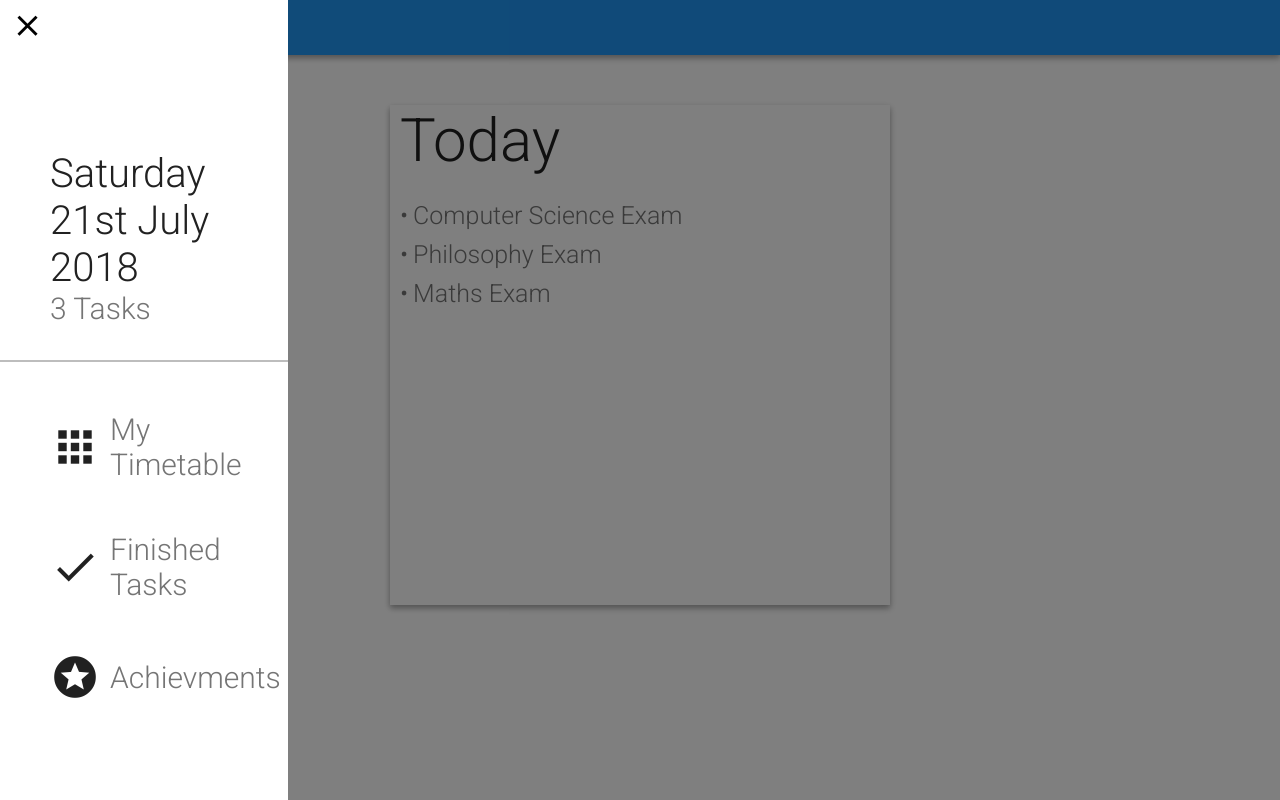
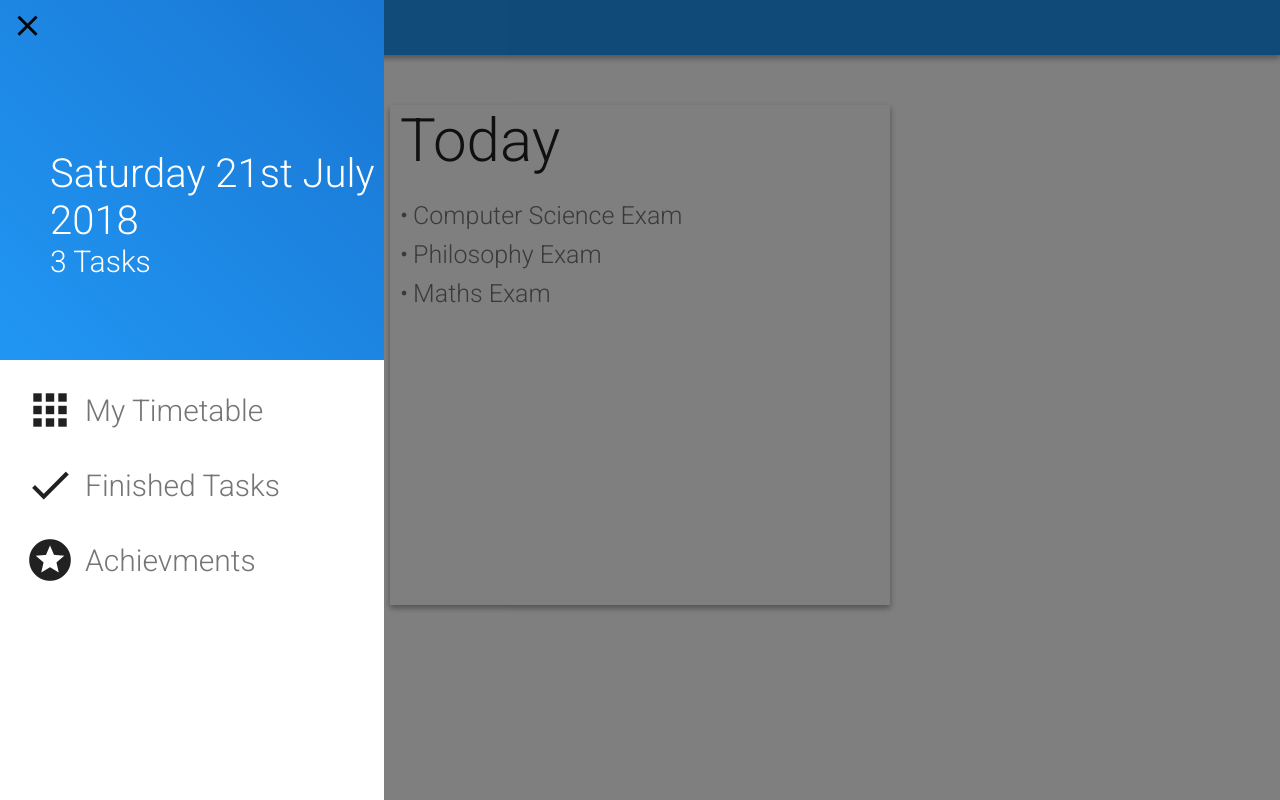
Before and after one commit to Henry-Ash-Williams/planner-app, a React (Create React App) app: page / in a window 1280 px wide. Both pictures are taken after a click on the button "menu". Built offline with nearby package versions, Linux system fonts and the light colour scheme.

Commit message:
Edited styles for nav-drawer, changed how tasks are fetched in card component

```diff
--- a/src/App.js
+++ b/src/App.js
@@ -1,13 +1,19 @@
 import React, { Component } from 'react';
 import Navbar from './components/Navbar/index';
 import Card from './components/Card/index'
+
+const tasks = [
+    {title : 'Computer Science Exam'},
+    {title : 'Philosophy Exam'},
+    {title : 'Maths Exam'}
+];
 
 class App extends Component {
     render() {
         return (
             <div className="App">
                 <Navbar />
-                <Card />
+                <Card tasks={tasks}/>
             </div>
         );
     }
--- a/src/components/Card/css/css/index.css
+++ b/src/components/Card/css/css/index.css
@@ -3,28 +3,7 @@
   height: 500px;
   margin: auto;
   box-shadow: 0 3px 6px rgba(0, 0, 0, 0.16), 0 3px 6px rgba(0, 0, 0, 0.23);
-  margin-top: 50px;
-  /*ul {
-      li {
-          list-style-type: none;
-          font-family: $roboto;
-          font-weight: 300;
-          color: $secondary-text;
-          margin-left: 25px;
-          font-size: 25px;
-      } li::before {
-          content: "\2022";
-          font-size: 50px;
-          margin-right: 10px;
-      }
-  }
-  h1 {
-      font-family: $roboto;
-      font-weight: 300;
-      padding-top: 25px;
-      padding-left: 25px;
-      font-size: 40px;
-  }*/ }
+  margin-top: 50px; }
   .Card h1 {
     color: #212121;
     font-family: "Roboto", sans-serif;
--- a/src/components/Card/index.js
+++ b/src/components/Card/index.js
@@ -1,11 +1,5 @@
 import React, { Component } from 'react';
 import './css/css/index.css';
-
-const tasks = [
-    {title : 'Computer Science Exam'},
-    {title : 'Philosophy Exam'},
-    {title : 'Maths Exam'}
-];
 
 class Card extends Component {
     render() {
@@ -13,10 +7,10 @@ class Card extends Component {
             <div className="Card">
                 <h1>Today</h1>
                 <ul>
-                    {tasks.map(i => <li>{i.title}</li>)}
+                    {this.props.tasks.map(i => <li>{i.title}</li>)}
                 </ul>
             </div>
         );
     }
-}
+};
 export default Card;
--- a/src/components/Nav-Drawer/css/css/index.css
+++ b/src/components/Nav-Drawer/css/css/index.css
@@ -1,18 +1,11 @@
+@keyframes slideIn {
+  0% {
+    left: -25%; }
+  100% {
+    left: 0; } }
 * {
   margin: 0;
   padding: 0; }
-
-@keyframes slideIn{
-    0%{
-        left: -25%;
-        opacity: 0%;
-    }
-    100%{
-        left: 0;
-        opacity: 100%;
-    }
-}
-
 
 .Nav-Drawer {
   top: 0;
@@ -20,57 +13,59 @@
   z-index: 1;
   width: 150%;
   height: 100%;
+  animation: slideIn 0.3s ease;
   position: fixed;
-  animation: slideIn 0.4s ease;
   background-color: rgba(0, 0, 0, 0.5); }
+
+.Nav-Drawer-Background {
+  width: 100%;
+  height: 100%;
+  background-color: rgba(0, 0, 0, 0.25); }
 
 .Nav-Drawer-Modal {
   top: 0;
   left: 0;
-  z-index: 2;
-  width: 15%;
+  z-index: 1;
+  width: 20%;
   height: 100%;
-  animation: slideIn 0.4s ease;
   background-color: #FFFFFF; }
-
-.Nav-Drawer-Modal-Header {
+  .Nav-Drawer-Modal .Nav-Drawer-Modal-Header {
     top: 0;
     left: 0;
     height: 360px;
     border: none;
-  border-bottom: 2px solid #BDBDBD; }
-  .Nav-Drawer-Modal-Header h1 {
+    background: linear-gradient(45deg, #2196F3, #1976D2); }
+    .Nav-Drawer-Modal .Nav-Drawer-Modal-Header h1 {
       padding-top: 95px;
       padding-left: 50px;
       font-family: "Roboto", sans-serif;
       font-weight: 300;
       font-size: 2.5em;
-    color: #212121; }
-  .Nav-Drawer-Modal-Header h2 {
+      color: #FFFFFF; }
+    .Nav-Drawer-Modal .Nav-Drawer-Modal-Header h2 {
       font-size: 1.875em;
       padding-left: 50px;
       font-family: "Roboto", sans-serif;
       font-weight: 300;
-    color: #757575; }
-  .Nav-Drawer-Modal-Header button {
+      color: #FFFFFF; }
+    .Nav-Drawer-Modal .Nav-Drawer-Modal-Header button {
       background-color: transparent;
       border: none;
       cursor: pointer;
       z-index: 5; }
-  .Nav-Drawer-Modal-Header i {
+    .Nav-Drawer-Modal .Nav-Drawer-Modal-Header i {
       font-size: 2.5925925925925926em; }
-
-.Nav-Drawer-Modal-Content ul li {
+  .Nav-Drawer-Modal .Nav-Drawer-Modal-Content ul li {
     display: flex;
     align-items: center;
-  margin-top: 50px;
-  margin-left: 50px;
+    margin-top: 25px;
+    margin-left: 25px;
     cursor: pointer; }
-  .Nav-Drawer-Modal-Content ul li * {
+    .Nav-Drawer-Modal .Nav-Drawer-Modal-Content ul li * {
       display: inline;
       font-size: 50px;
       color: #212121; }
-  .Nav-Drawer-Modal-Content ul li p {
+    .Nav-Drawer-Modal .Nav-Drawer-Modal-Content ul li p {
       font-family: "Roboto", sans-serif;
       font-weight: 300;
       font-size: 30px;
--- a/src/components/Nav-Drawer/css/scss/index.scss
+++ b/src/components/Nav-Drawer/css/scss/index.scss
@@ -1,4 +1,21 @@
 @import '../../../public.scss';
+
+@mixin linearGradient($direction, $start-colour, $end-color) {
+    background: -webkit-linear-gradient($direction, $start-colour, $end-color);
+    background:    -moz-linear-gradient($direction, $start-colour, $end-color);
+    background:      -o-linear-gradient($direction, $start-colour, $end-color);
+    background:         linear-gradient($direction, $start-colour, $end-color);
+    background: $start-colour; //Fallback for old browsers
+}
+
+@keyframes slideIn{
+    0%{
+        left: -25%;
+    }
+    100%{
+        left: 0;
+    }
+}
 
 * {
     margin: 0;
@@ -9,42 +26,46 @@
     top: 0;
     left: 0;
     z-index: 1;
-    width: 100%;
+    width: 150%;
     height: 100%;
+    animation: slideIn 0.3s ease;
     position: fixed;
     background-color: rgba(0, 0, 0, 0.5);
 }
 
-.Nav-Drawer-Modal {
+.Nav-Drawer-Background {
+    width: 100%;
+    height: 100%;
+    background-color: rgba(0, 0, 0, 0.25);
+}
+
+.Nav-Drawer-Modal{
     top: 0;
     left: 0;
-    z-index: 2;
-    width: 25%;
+    z-index: 1;
+    width: 20%;
     height: 100%;
     background-color: $text;
-}
-
     .Nav-Drawer-Modal-Header {
         top: 0;
         left: 0;
         height: 360px;
         border: none;
-    border-bottom: 2px solid $divider;
-
+        background: linear-gradient(45deg, $primary,$dark-primary );
         h1 {
             padding-top: 95px;
             padding-left: 50px;
             font-family: $roboto;
             font-weight: 300;
             font-size: 2.5em;
-        color: $primary-text;
+            color: $text;
         }
         h2 {
             font-size: 1.875em;
             padding-left: 50px;
             font-family: $roboto;
             font-weight: 300;
-        color: $secondary-text;
+            color: $text;
         }
         button {
             background-color: transparent;
@@ -62,8 +83,8 @@
             li {
                 display: flex;
                 align-items: center;
-            margin-top: 50px;
-            margin-left: 50px;
+                margin-top: 25px;
+                margin-left: 25px;
                 cursor: pointer;
                 * {
                     display: inline;
@@ -79,3 +100,4 @@
             }
         }
     }
+}
```
Also changed, not shown: src/components/Card/css/scss/index.scss (+0 -21 lines), 1 other file (tests, documents, lock files or other folders). Lines whose indentation alone changed are shown as unchanged.
